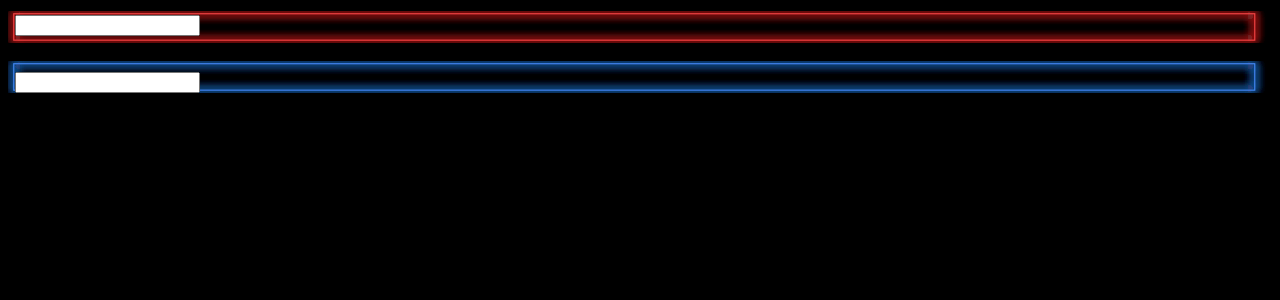
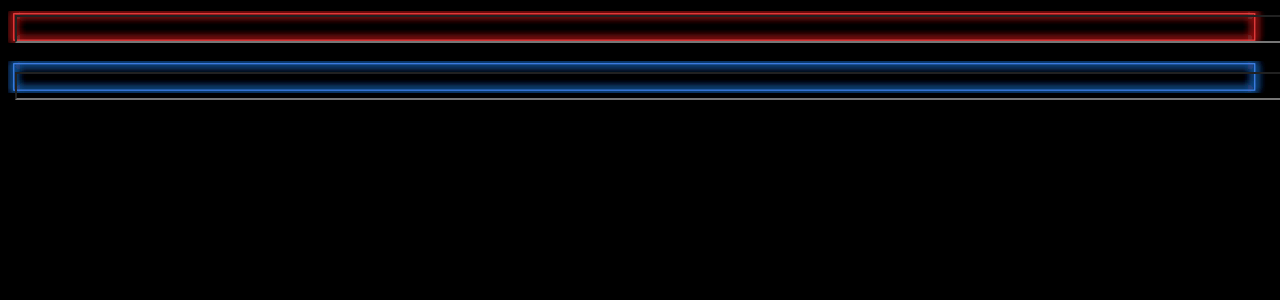
Before and after one commit to 8000aj/Public-Pioneers, a Jekyll site: the page Pioneers/Login.html, which Jekyll copies as it is, in a window 1280 px wide. Shown: the top 300 px of the page. Built offline with Jekyll 4.4.1, drawn with Linux system fonts in a browser that asks for light colours.

Commit message:
Update Login.html

```diff
--- a/Pioneers/Login.html
+++ b/Pioneers/Login.html
@@ -38,6 +38,14 @@
             max-height: 28px;
             background: transparent;
             }
+
+            input[type="text"], textarea {
+            background: transparent;
+            color: #FFFFFF;
+            width: 1392px;
+            height: 22px;
+            outline: grey;
+            }
         </style>
 
     <div id="svg-container">
```
